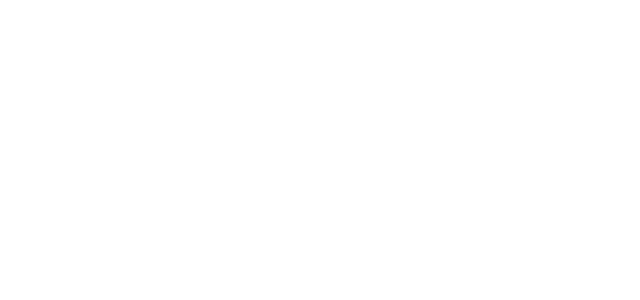
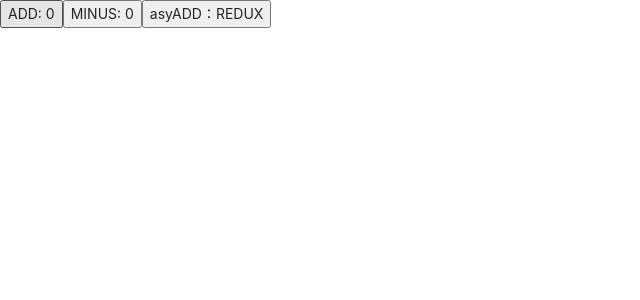
Before and after one commit to Issho-lin/react-study, a React (Create React App) app: page /reactRedux in a window 1280 px wide. Shown: the top 300 px of the page, without its empty margins (0-640 px from the left). Built offline with nearby package versions, Linux system fonts and the light colour scheme; the HTML template or start-up script is replaced by a standard one.

Commit message:
my-react-redux

```diff
--- a/package.json
+++ b/package.json
@@ -12,6 +12,7 @@
     "babel-plugin-import": "^1.13.3",
     "react": "^17.0.2",
     "react-dom": "^17.0.2",
+    "react-redux": "^7.2.4",
     "react-router-dom": "^5.2.1",
     "react-scripts": "4.0.3",
     "redux": "^4.1.1",
--- a/src/App.js
+++ b/src/App.js
@@ -1,15 +1,21 @@
 import FormPage from '@/views/formPage'
 import ReduxPage from '@/views/reduxPage';
+import ReactReduxPage from '@/views/reactReduxPage';
 import { BrowserRouter, Route } from 'react-router-dom'
+import { Provider } from './store/myReactRedux'
+import store from './store';
 
 function App() {
   return (
+    <Provider store={store}>
       <div className="App">
         <BrowserRouter>
           <Route path="/form" component={FormPage}/>
           <Route path="/redux" component={ReduxPage}/>
+          <Route path="/reactRedux" component={ReactReduxPage}/>
         </BrowserRouter>
       </div>
+    </Provider>
   );
 }
 
--- /dev/null
+++ b/src/store/myReactRedux/Provider.jsx
@@ -0,0 +1,11 @@
+import React from 'react'
+import StoreContext from './context'
+
+const Provider = ({ children, store }) => {
+    return (
+        <StoreContext.Provider value={store}>
+            { children }
+        </StoreContext.Provider>
+    )
+}
+export default Provider
--- /dev/null
+++ b/src/store/myReactRedux/connect.js
@@ -0,0 +1,35 @@
+import React, { useContext, useEffect, useReducer } from 'react'
+import StoreContext from "./context"
+import { bindActionCreators } from '../myRedux'
+
+export default function connect(mapStateToProps, mapDispatchToProps) {
+    return WrapComponent => props => {
+        const [, forceUpdate] = useReducer(x => x + 1, 0)
+
+        const store = useContext(StoreContext)
+
+        const { getState, dispatch, subscribe } = store
+
+        const mapStates = mapStateToProps && mapStateToProps(getState())
+
+        let mapDispatch = { dispatch }
+
+        if (typeof mapDispatchToProps === 'object') {
+            mapDispatch = bindActionCreators(mapDispatchToProps, dispatch)
+        } else if (typeof mapDispatchToProps === 'function') {
+            mapDispatch = mapDispatchToProps(dispatch)
+        }
+
+        useEffect(() => {
+            const unSubscribe = subscribe(() => {
+                forceUpdate()
+                console.log(123);
+            })
+            return () => {
+                unSubscribe && unSubscribe()
+            }
+        }, [subscribe])
+
+        return <WrapComponent {...props} {...mapStates} {...mapDispatch}/>
+    }
+}
--- /dev/null
+++ b/src/store/myReactRedux/context.js
@@ -0,0 +1,5 @@
+import React from 'react'
+
+const StoreContext = React.createContext({})
+
+export default StoreContext
--- /dev/null
+++ b/src/store/myReactRedux/index.js
@@ -0,0 +1,2 @@
+export { default as Provider } from './Provider'
+export { default as connect } from './connect'
--- /dev/null
+++ b/src/store/myRedux/bindActionCreators.js
@@ -0,0 +1,9 @@
+export default function bindActionCreators(creators, dispatch) {
+    const actionDispatcher = {}
+    for (const key in creators) {
+        // 执行creator获取action，包装成dispatch
+        actionDispatcher[key] = (...args) => dispatch(creators[key](...args))
+    }
+    console.log(actionDispatcher);
+    return actionDispatcher
+}
--- a/src/store/myRedux/createStore.js
+++ b/src/store/myRedux/createStore.js
@@ -16,6 +16,9 @@
         },
         subscribe: (cb) => {
             callbacks.push(cb)
+            return () => {
+                callbacks = []
+            }
         }
     }
 }
--- a/src/store/myRedux/index.js
+++ b/src/store/myRedux/index.js
@@ -1,3 +1,4 @@
 export { default as createStore } from './createStore'
 export { default as applyMiddleware } from './applyMiddleware'
 export { default as combineReducers } from './combineReducers'
+export { default as bindActionCreators } from './bindActionCreators'
--- /dev/null
+++ b/src/views/reactReduxPage.jsx
@@ -0,0 +1,57 @@
+import React, { useEffect, useRef } from 'react'
+// import { connect } from 'react-redux'
+// import { bindActionCreators } from 'redux'
+import { connect } from '@/store/myReactRedux'
+import { bindActionCreators } from '@/store/myRedux'
+
+const ReactReduxPage = (props) => {
+    const letterCase = useRef(1)
+    useEffect(() => {
+        console.log(props);
+    }, [props])
+    return (
+        <div>
+            <button onClick={props.add}>ADD: { props.countReducer }</button>
+            <button onClick={props.minus}>MINUS: {props.countReducer }</button>
+            <button
+                onClick={() => {
+                    props.dispatch((dispatch) => {
+                        setTimeout(() => {
+                            dispatch({ type: !!letterCase.current ? 'LOWERCASE' : 'UPPERCASE' })
+                            letterCase.current = !letterCase.current
+                        }, 1000);
+                    })
+                    // setTimeout(() => {
+                    //     store.dispatch({ type: 'ADD' })
+                    // }, 1000);
+                }}
+            >
+                asyADD：{ props.caseReducer }
+            </button>
+        </div>
+    )
+}
+const mapStateToProps = state => {
+    return state
+}
+// const mapDispatchToProps = {
+//     add: () => ({ type: 'ADD' }),
+//     minus: () => ({ type: 'MINUS' })
+// }
+// const mapDispatchToProps = dispatch => {
+//     return {
+//         add: () => dispatch({ type: 'ADD' }),
+//         minus: () => dispatch({ type: 'MINUS' }),
+//     }
+// }
+const mapDispatchToProps = dispatch => {
+    let creators = bindActionCreators({
+        add: () => ({ type: 'ADD' }),
+        minus: () => ({ type: 'MINUS' })
+    }, dispatch)
+    return {
+        ...creators,
+        dispatch
+    }
+}
+export default connect(mapStateToProps, mapDispatchToProps)(ReactReduxPage)
```
Also changed, not shown: 1 other file (tests, documents, lock files or other folders). Lines whose indentation alone changed are shown as unchanged.
